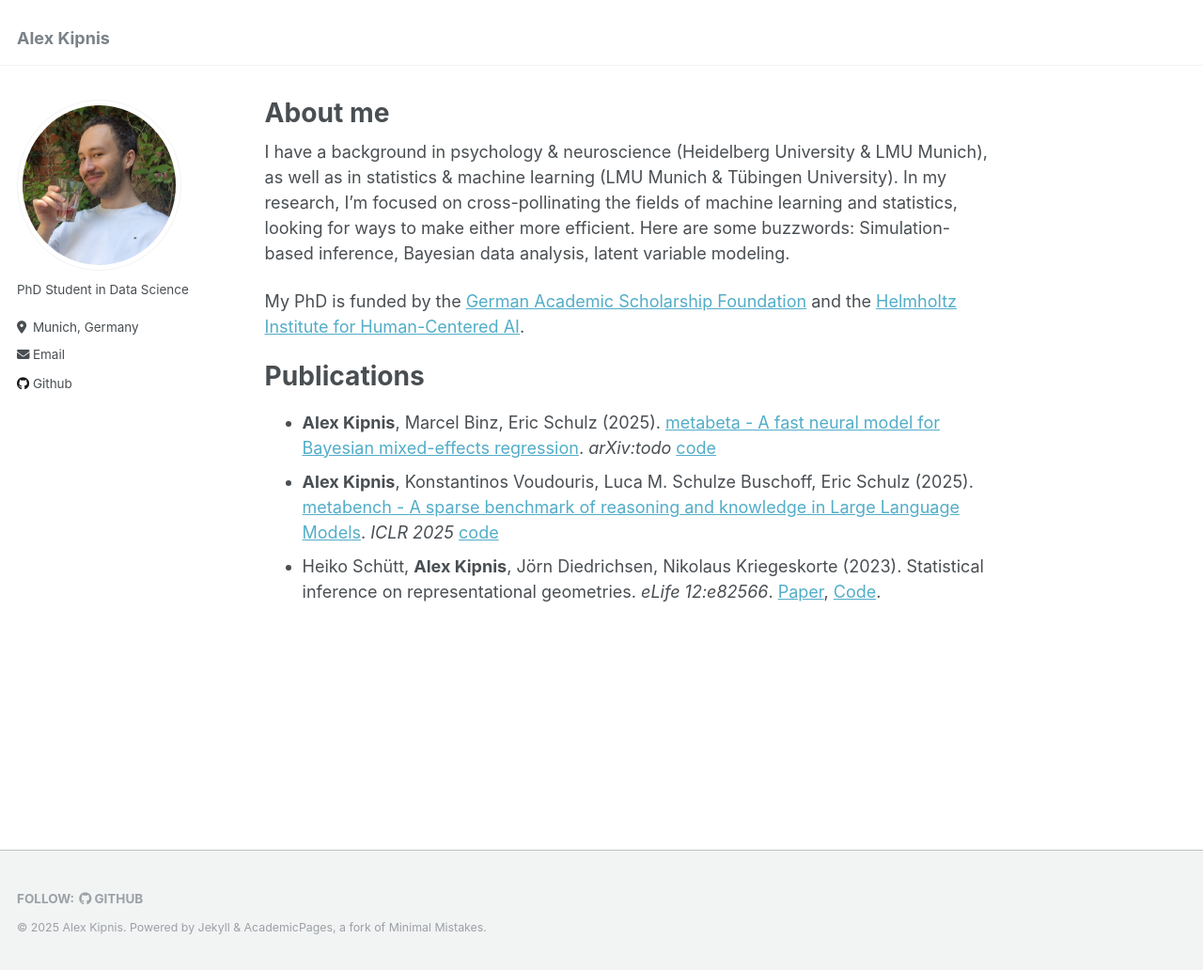
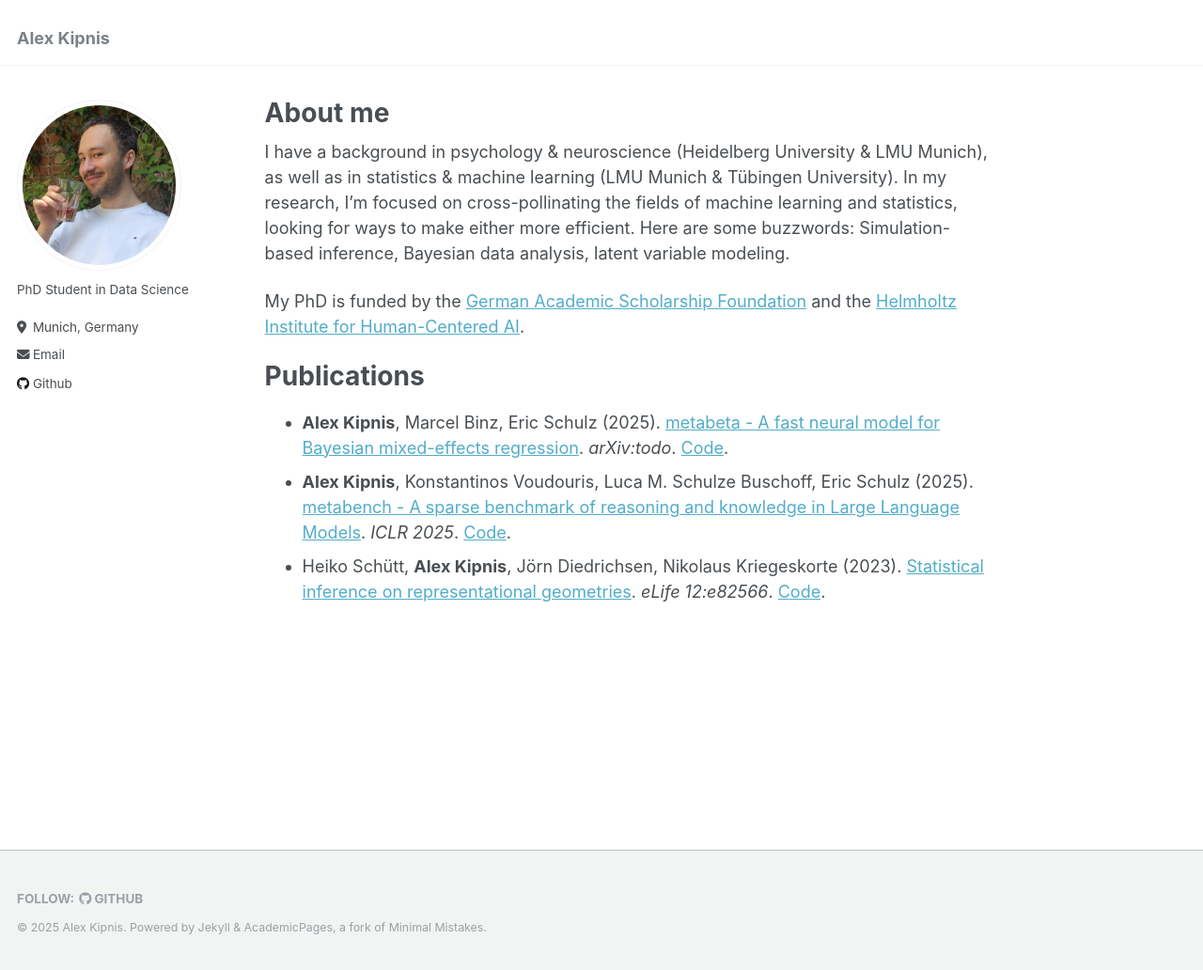
Before and after one commit to adkipnis/adkipnis.github.io, a Jekyll site: the page built from _pages/about.md, in a window 1280 px wide and 1032 px high. Shown: the whole window at 94% size. Built offline with Jekyll 4.4.1, drawn with Linux system fonts in a browser that asks for light colours.

Commit message:
Update about.md

```diff
--- a/_pages/about.md
+++ b/_pages/about.md
@@ -12,6 +12,6 @@ My PhD is funded by the [German Academic Scholarship Foundation](https://www.stu
 
 Publications
 ======
-- **Alex Kipnis**, Marcel Binz, Eric Schulz (2025). [metabeta - A fast neural model for Bayesian mixed-effects regression](todo). *arXiv:todo* [code](https://github.com/adkipnis/metabeta)
-- **Alex Kipnis**, Konstantinos Voudouris, Luca M. Schulze Buschoff, Eric Schulz (2025). [metabench - A sparse benchmark of reasoning and knowledge in Large Language Models](https://openreview.net/forum?id=4T33izzFpK). *ICLR 2025* [code](https://github.com/adkipnis/metabench)
-- Heiko Schütt, **Alex Kipnis**, Jörn Diedrichsen, Nikolaus Kriegeskorte (2023). Statistical inference on representational geometries. *eLife 12:e82566*. [Paper](https://doi.org/10.7554/eLife.82566), [Code](https://github.com/adkipnis/fmri-simulations).
+- **Alex Kipnis**, Marcel Binz, Eric Schulz (2025). [metabeta - A fast neural model for Bayesian mixed-effects regression](todo). *arXiv:todo*. [Code](https://github.com/adkipnis/metabeta).
+- **Alex Kipnis**, Konstantinos Voudouris, Luca M. Schulze Buschoff, Eric Schulz (2025). [metabench - A sparse benchmark of reasoning and knowledge in Large Language Models](https://openreview.net/forum?id=4T33izzFpK). *ICLR 2025*. [Code](https://github.com/adkipnis/metabench).
+- Heiko Schütt, **Alex Kipnis**, Jörn Diedrichsen, Nikolaus Kriegeskorte (2023). [Statistical inference on representational geometries](https://doi.org/10.7554/eLife.82566). *eLife 12:e82566*. [Code](https://github.com/adkipnis/fmri-simulations).
```
